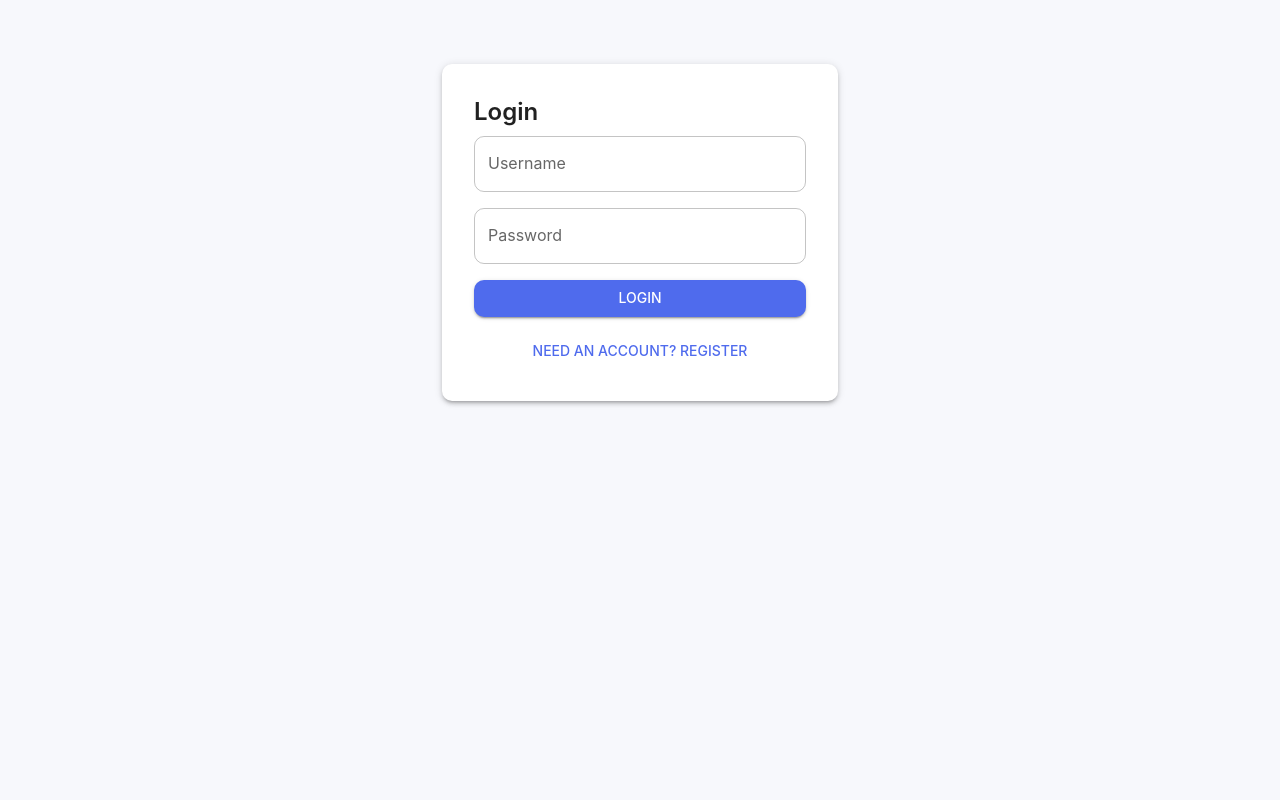
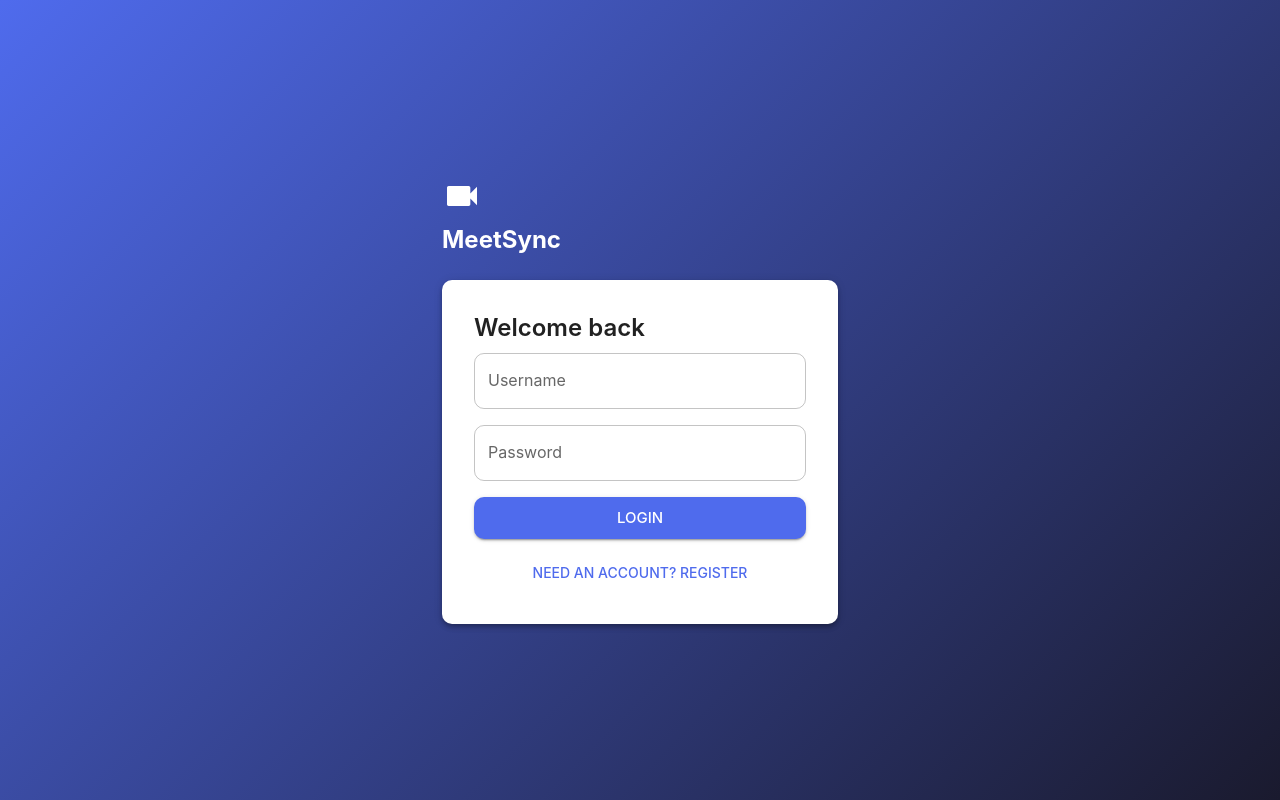
Before and after one commit to prasanna-anagal/MeetSync, a React (Create React App) app in the folder frontend/: page /auth in a window 1280 px wide. Built offline with nearby package versions, Linux system fonts and the light colour scheme; no server answers.

Commit message:
redesign authentication page to match branded theme

```diff
--- a/frontend/src/pages/Authentication.js
+++ b/frontend/src/pages/Authentication.js
@@ -1,6 +1,7 @@
 import { useState } from "react";
-import { useNavigate } from "react-router-dom";
-import { Box, Button, Container, Paper, TextField, Typography, Alert } from "@mui/material";
+import { Link, useNavigate } from "react-router-dom";
+import { Box, Button, Container, Paper, Stack, TextField, Typography, Alert } from "@mui/material";
+import VideocamIcon from "@mui/icons-material/Videocam";
 import { useAuth } from "../contexts/AuthContext";
 
 function Authentication() {
@@ -32,12 +33,33 @@ function Authentication() {
   };
 
   return (
-    <Container maxWidth="xs" sx={{ mt: 8 }}>
-      <Paper elevation={3} sx={{ p: 4 }}>
+    <Box
+      sx={{
+        minHeight: "100vh",
+        display: "flex",
+        alignItems: "center",
+        background: "linear-gradient(135deg, #4f6bed 0%, #1a1a2e 100%)",
+        py: 4,
+      }}
+    >
+      <Container maxWidth="xs">
+        <Stack alignItems="center" spacing={1} sx={{ mb: 3, color: "#fff" }}>
+          <VideocamIcon sx={{ fontSize: 40 }} />
+          <Typography
+            component={Link}
+            to="/"
+            variant="h5"
+            sx={{ color: "#fff", textDecoration: "none", fontWeight: 700 }}
+          >
+            MeetSync
+          </Typography>
+        </Stack>
+
+        <Paper elevation={4} sx={{ p: { xs: 3, sm: 4 } }}>
           <Typography variant="h5" gutterBottom>
-          {mode === "login" ? "Login" : "Register"}
+            {mode === "login" ? "Welcome back" : "Create an account"}
           </Typography>
-        <Box component="form" onSubmit={handleSubmit} sx={{ display: "flex", flexDirection: "column", gap: 2 }}>
+          <Box component="form" onSubmit={handleSubmit} sx={{ display: "flex", flexDirection: "column", gap: 2, mt: 1 }}>
             {mode === "register" && (
               <TextField label="Name" value={name} onChange={(e) => setName(e.target.value)} fullWidth />
             )}
@@ -54,7 +76,7 @@ function Authentication() {
               onChange={(e) => setPassword(e.target.value)}
               fullWidth
             />
-          <Button type="submit" variant="contained">
+            <Button type="submit" variant="contained" size="large">
               {mode === "login" ? "Login" : "Register"}
             </Button>
           </Box>
@@ -72,6 +94,7 @@ function Authentication() {
           </Button>
         </Paper>
       </Container>
+    </Box>
   );
 }
 
```
Lines whose indentation alone changed are shown as unchanged.
